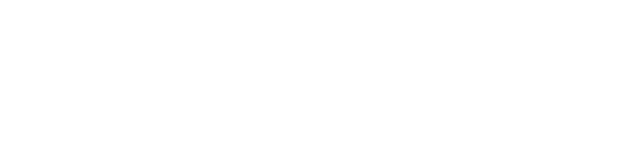
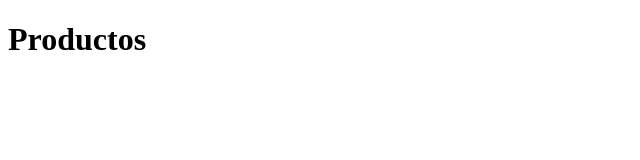
Before and after one commit to IGA-0658/git-proy-remote, a plain HTML site: page pages/productos.html in a window 1280 px wide. Shown: the whole page, without its empty margins (0-640 px from the left). Drawn offline with Linux system fonts and the light colour scheme.

Commit message:
listo para git

```diff
--- a/pages/productos.html
+++ b/pages/productos.html
@@ -4,9 +4,10 @@
     <meta charset="UTF-8">
     <meta http-equiv="X-UA-Compatible" content="IE=edge">
     <meta name="viewport" content="width=device-width, initial-scale=1.0">
-    <title>Document</title>
+    <title>Productos</title>
 </head>
 <body>
 
+    <h1>Productos</h1>
 </body>
 </html>
```
Also changed, not shown: index.html (+1 -0 lines), 1 other file.
